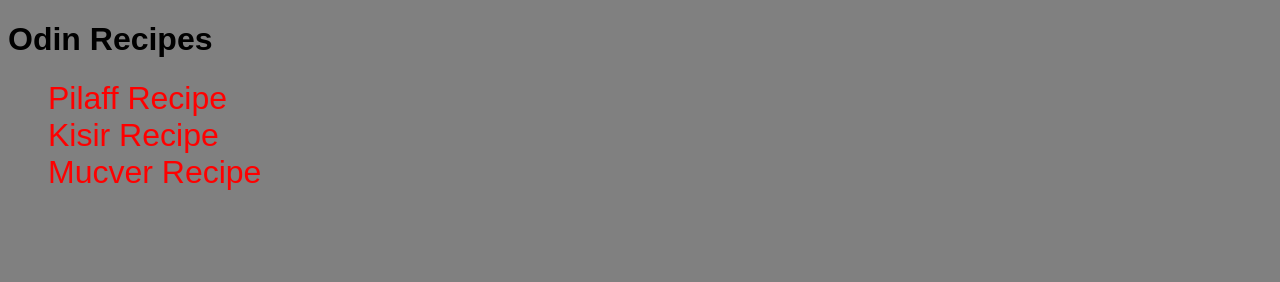
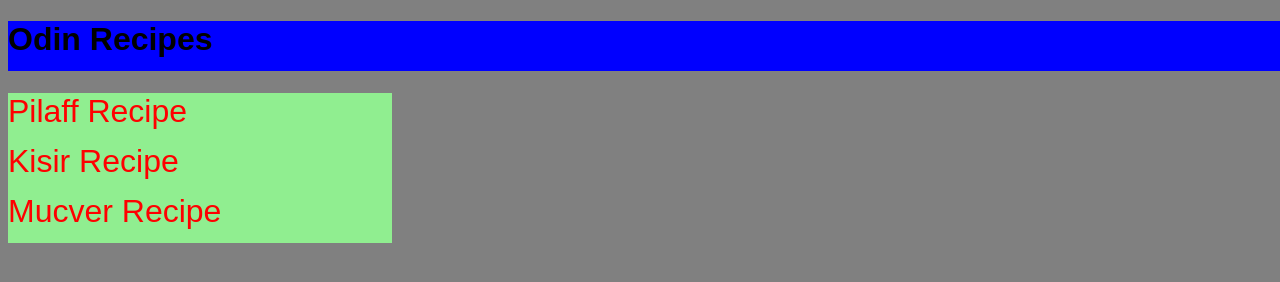
Before and after one commit to FurkanIpek0/odin-recipes, a plain HTML site: page index.html in a window 1280 px wide. Drawn offline with Linux system fonts and the light colour scheme.

Commit message:
Use margin and padding for design text boxes

```diff
--- a/index.html
+++ b/index.html
@@ -8,10 +8,12 @@
 </head>
 <body>
     <h1 class="heading">Odin Recipes</h1>
-    <ul>
-        <li><a href="recipes/pilaff.html">Pilaff Recipe</a></li>
-        <li><a href="recipes/kisir.html">Kisir Recipe</a></li>
-        <li><a href="recipes/mucver.html">Mucver Recipe</a></li>
-    </ul>
+    <div class="sidebar">
+        <ul>
+            <li><a href="recipes/pilaff.html">Pilaff Recipe</a></li>
+            <li><a href="recipes/kisir.html">Kisir Recipe</a></li>
+            <li><a href="recipes/mucver.html">Mucver Recipe</a></li>
+        </ul>
+    </div>
 </body>
 </html>
--- a/style.css
+++ b/style.css
@@ -1,3 +1,8 @@
+body {
+    width: 100vw;
+    height: 100vh;
+}
+
 a {
     text-decoration: none;
     color: red;
@@ -6,6 +11,8 @@ a {
 
 .heading {
     font-weight: 700;
+    background-color: blue;
+    height: 50px;
 }
 
 * {
@@ -18,4 +25,17 @@ body {
 
 ul {
     list-style: none;
+    margin: 0;
+    padding: 0;
 }
+
+.sidebar li {
+    background-color: lightgreen;
+    height: 50px;
+    width: 30%;
+    padding: 0 auto;
+}
+
+.sidebar li:hover {
+    background-color: green;
+}
```
